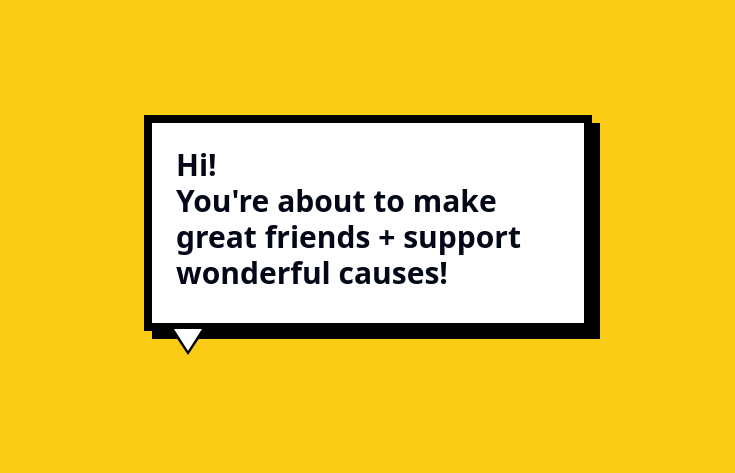
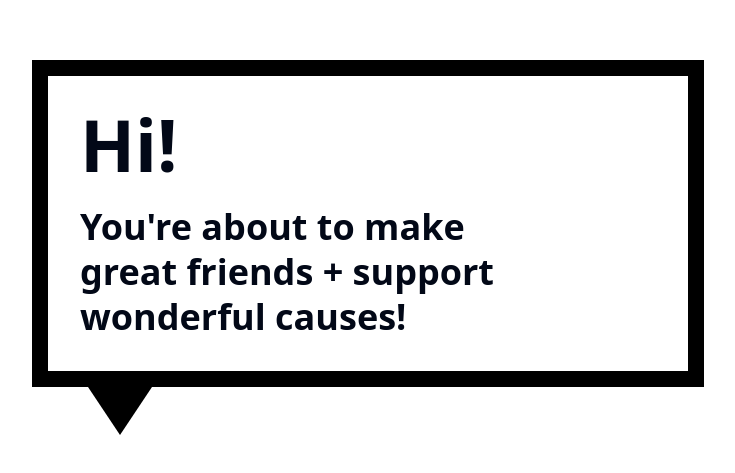
Before and after one commit to GPT-Engineer-App/stylish-text-area, a React (Vite) app: page / in a window 1280 px wide. Shown: the part 177-650 px from the top of the page, without its empty margins (272-1007 px from the left). Built offline with nearby package versions, Linux system fonts and the light colour scheme.

Commit message:
Update UI to match design image
Modified components and styles to align the application's appearance with the provided design reference.
[skip gpt_engineer]

```diff
--- a/src/pages/Index.jsx
+++ b/src/pages/Index.jsx
@@ -1,36 +1,21 @@
-import { useState, useEffect, useRef } from 'react';
+import React from 'react';
 
 const Index = () => {
-  const [text, setText] = useState("Hi!\nYou're about to make\ngreat friends + support\nwonderful causes!");
-  const textareaRef = useRef(null);
-
-  useEffect(() => {
-    if (textareaRef.current) {
-      textareaRef.current.style.height = 'auto';
-      textareaRef.current.style.height = `${textareaRef.current.scrollHeight}px`;
-    }
-  }, [text]);
-
   return (
-    <div className="min-h-screen flex items-center justify-center bg-yellow-400 p-4">
-      <div className="relative max-w-md w-full">
-        <div className="bg-white border-8 border-black shadow-[8px_8px_0_0_#000] p-6 rounded-none">
-          <textarea
-            ref={textareaRef}
-            value={text}
-            onChange={(e) => setText(e.target.value)}
-            className="w-full bg-transparent text-3xl font-bold resize-none overflow-hidden"
-            style={{ outline: 'none' }}
-          />
+    <div className="min-h-screen flex items-center justify-center bg-white p-4">
+      <div className="relative max-w-2xl w-full">
+        <div className="bg-white border-[16px] border-black p-8 rounded-none">
+          <h1 className="text-7xl font-bold mb-6">Hi!</h1>
+          <p className="text-4xl font-semibold leading-tight">
+            You're about to make<br />
+            great friends + support<br />
+            wonderful causes!
+          </p>
         </div>
-        <div className="absolute -bottom-6 left-6 w-0 h-0
-                        border-l-[20px] border-l-transparent
-                        border-t-[30px] border-t-black
-                        border-r-[20px] border-r-transparent">
-          <div className="absolute -top-[26px] -left-[14px] w-0 h-0
-                          border-l-[14px] border-l-transparent
-                          border-t-[22px] border-t-white
-                          border-r-[14px] border-r-transparent"></div>
+        <div className="absolute -bottom-12 left-12 w-0 h-0
+                        border-l-[40px] border-l-transparent
+                        border-t-[60px] border-t-black
+                        border-r-[40px] border-r-transparent">
         </div>
       </div>
     </div>
```
